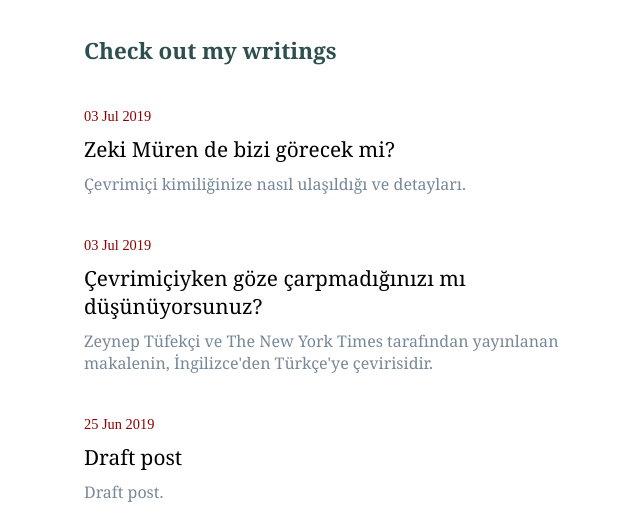
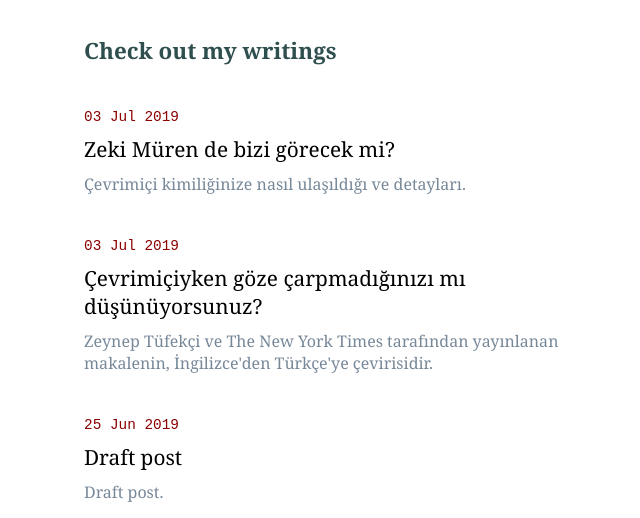
Before and after one commit to fatihmeh/fatihmeh.github.io, a Jekyll site: the page built from blog/index.html, in a window 1280 px wide. Shown: the part 132-650 px from the top of the page, without its empty margins (300-940 px from the left). Built offline with Jekyll 4.4.1, drawn with Linux system fonts in a browser that asks for light colours.

Commit message:
Blog-date font change

```diff
--- a/css/main.css
+++ b/css/main.css
@@ -87,7 +87,7 @@ a:hover {
   color: lightslategray; margin-top:10px; margin-top:10px; font-size:1rem;
 }
 .info-text{
-  color:darkred; font-family: "Times New Roman", Times, serif;
+  color:darkred; font-family: "Courier New", Courier, monospace;
 }
 
 /* inside post */
```
